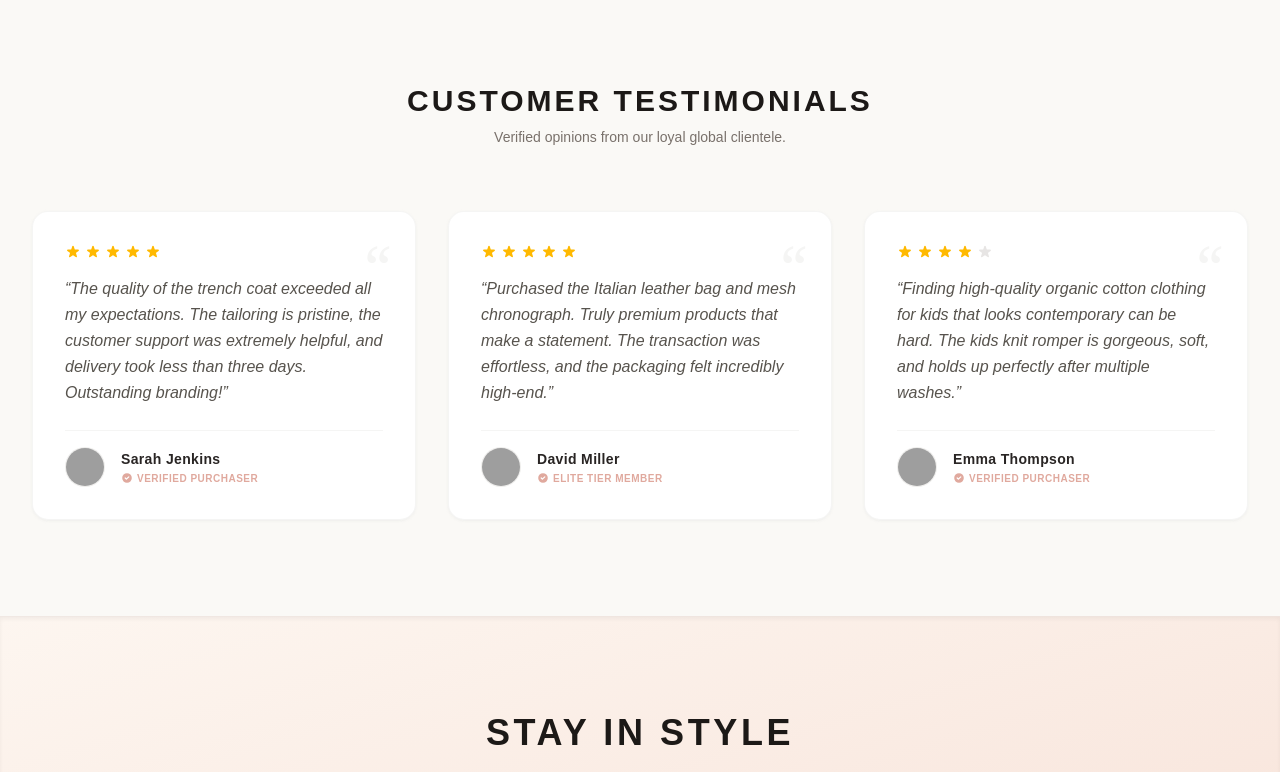
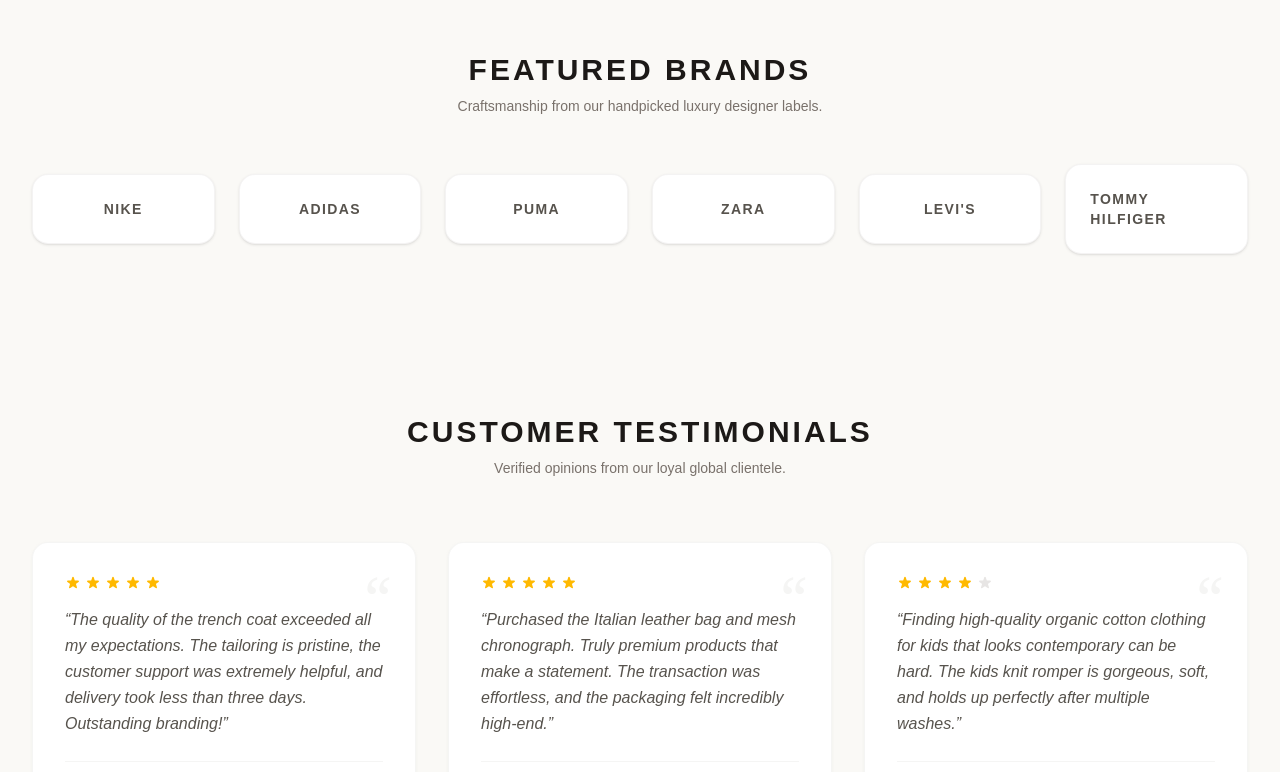
Before and after one commit to saurabhkhandelwal5796/cloud-certitude-ecommerce-demo, a Next.js app: page / in a window 1280 px wide. Shown: the part 5628-6400 px from the top of the page. Built offline with nearby package versions, Linux system fonts and the light colour scheme; no server answers; the database is empty; grey boxes are pictures that could not be loaded.

Commit message:
feat: add Featured Brands section to homepage

```diff
--- a/app/page.tsx
+++ b/app/page.tsx
@@ -414,6 +414,31 @@
         </div>
       </section>
 
+      {/* FEATURED BRANDS SECTION */}
+      <section className="mx-auto max-w-7xl px-4 py-16 sm:px-6 lg:px-8 border-t border-stone-200/40">
+        <div className="text-center mb-12">
+          <h2 className="text-2xl font-black tracking-widest text-stone-900 uppercase sm:text-3xl">
+            Featured Brands
+          </h2>
+          <p className="mt-2 text-sm text-stone-500 font-light">
+            Craftsmanship from our handpicked luxury designer labels.
+          </p>
+        </div>
+        <div className="grid grid-cols-3 md:grid-cols-6 gap-6 items-center">
+          {["Nike", "Adidas", "Puma", "Zara", "Levi's", "Tommy Hilfiger"].map((brand, idx) => (
+            <Link
+              key={idx}
+              href="/men"
+              className="group relative flex flex-col items-center justify-center p-6 rounded-2xl bg-white border border-stone-200/45 shadow-sm hover:shadow-md hover:border-stone-300 transition-all duration-300 cursor-pointer"
+            >
+              <span className="text-sm font-extrabold uppercase tracking-widest text-stone-600 group-hover:text-stone-900">
+                {brand}
+              </span>
+            </Link>
+          ))}
+        </div>
+      </section>
+
       {/* 5. CUSTOMER TESTIMONIALS SECTION */}
       <section className="mx-auto max-w-7xl px-4 py-24 sm:px-6 lg:px-8">
         <div className="text-center mb-16">
```
